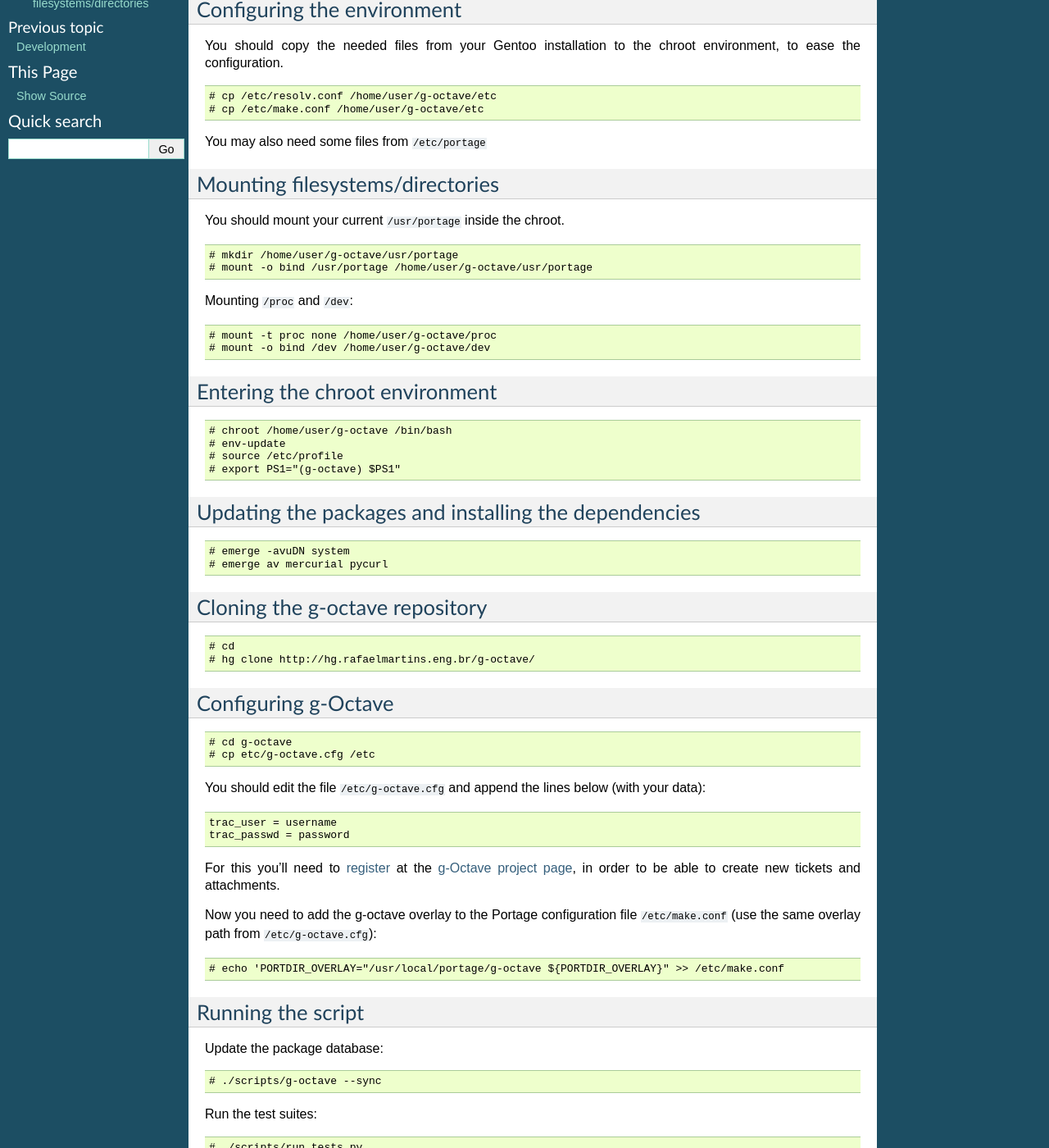
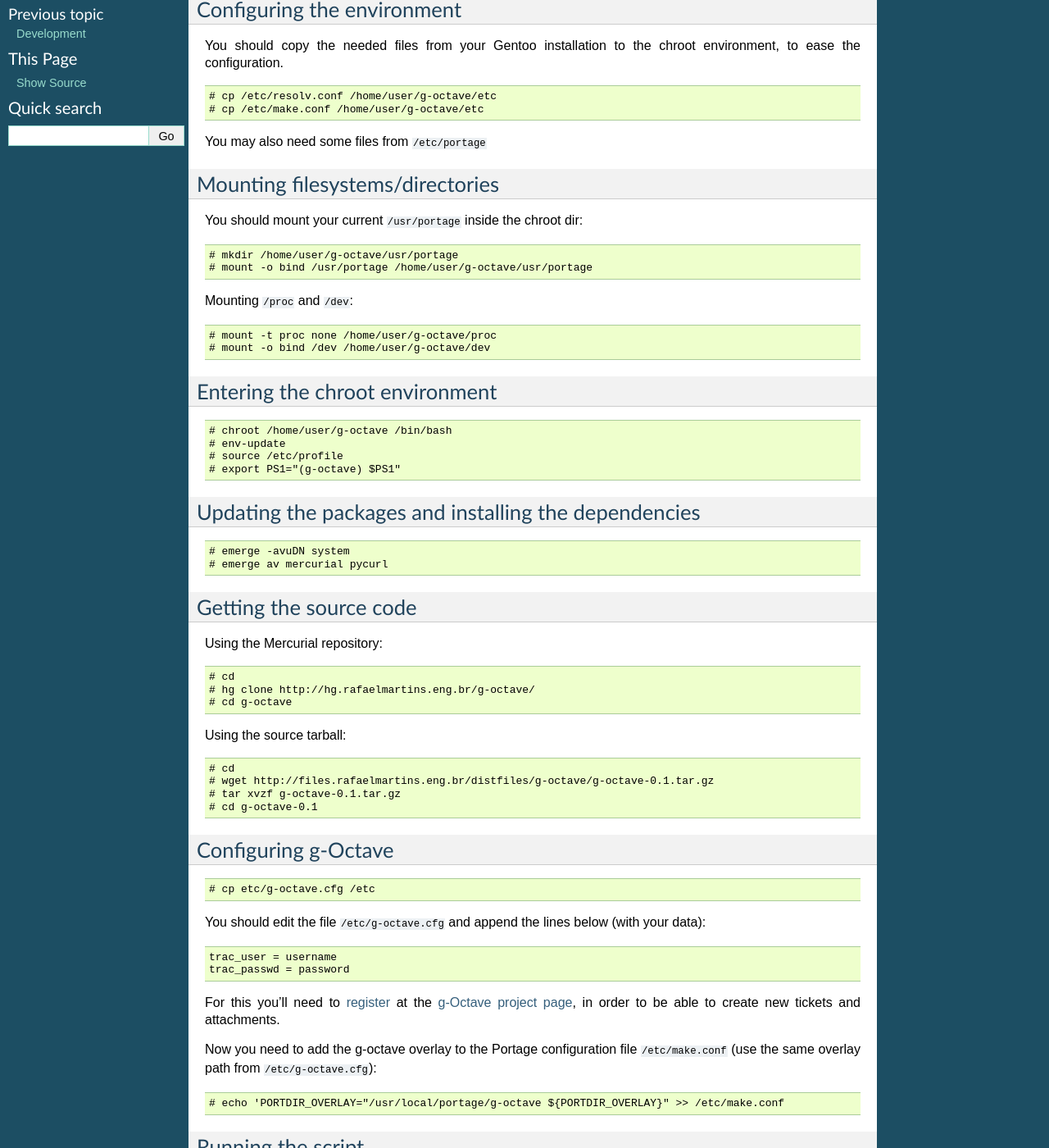
Before and after one commit to rafaelmartins/g-octave, a Sphinx documentation site: the page built from docs/tinderbox.rst, in a window 1280 px wide and 1400 px high, scrolled down 334 px. Shown: the whole window at 82% size. Built offline with Sphinx 7.4.7, drawn with Linux system fonts in a browser that asks for light colours; some of the changed text lies outside the part shown.

Commit message:
fixed tinderbox doc, to allow the user of the source tarball too

```diff
--- a/docs/tinderbox.rst
+++ b/docs/tinderbox.rst
@@ -32,7 +32,7 @@
 Mounting filesystems/directories
 --------------------------------
 
-You should mount your current ``/usr/portage`` inside the chroot. ::
+You should mount your current ``/usr/portage`` inside the chroot dir::
 
     # mkdir /home/user/g-octave/usr/portage
     # mount -o bind /usr/portage /home/user/g-octave/usr/portage
@@ -63,13 +63,22 @@
     # emerge av mercurial pycurl
 
 
-Cloning the g-octave repository
--------------------------------
+Getting the source code
+-----------------------
 
-::
+Using the Mercurial repository::
 
     # cd
     # hg clone http://hg.rafaelmartins.eng.br/g-octave/
+    # cd g-octave
+
+
+Using the source tarball::
+
+    # cd
+    # wget http://files.rafaelmartins.eng.br/distfiles/g-octave/g-octave-0.1.tar.gz
+    # tar xvzf g-octave-0.1.tar.gz
+    # cd g-octave-0.1
 
 
 Configuring g-Octave
```
Also changed, not shown: other parts of docs/tinderbox.rst (+0 -1 lines).
